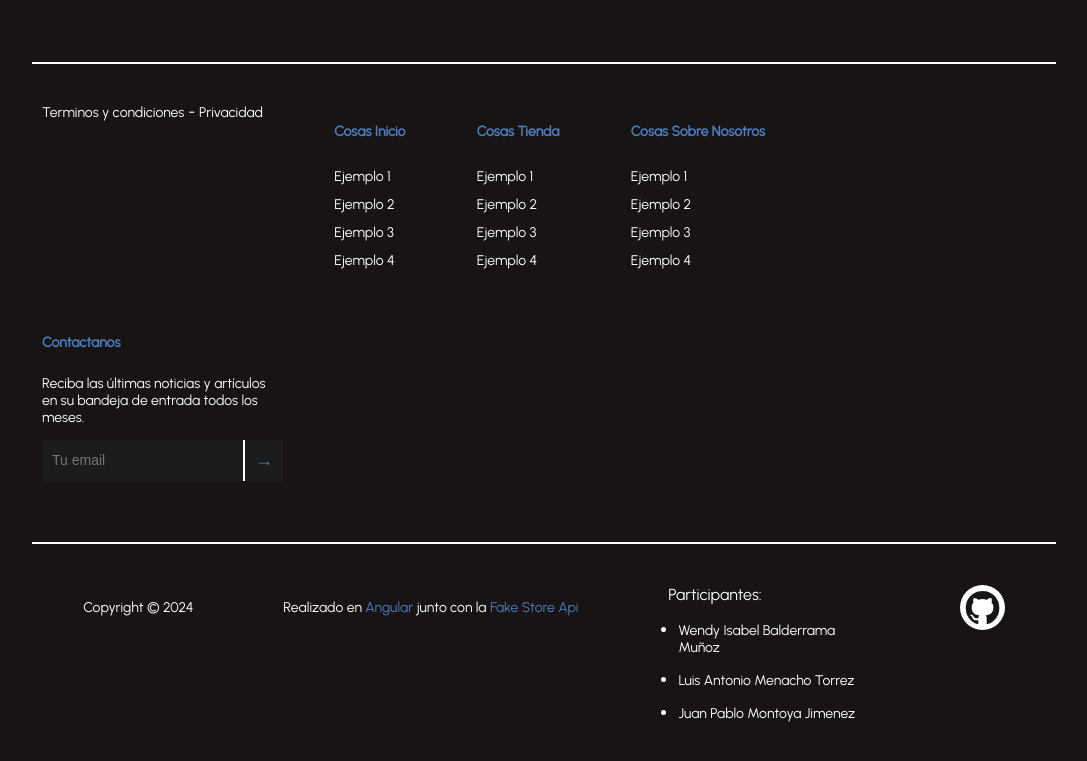
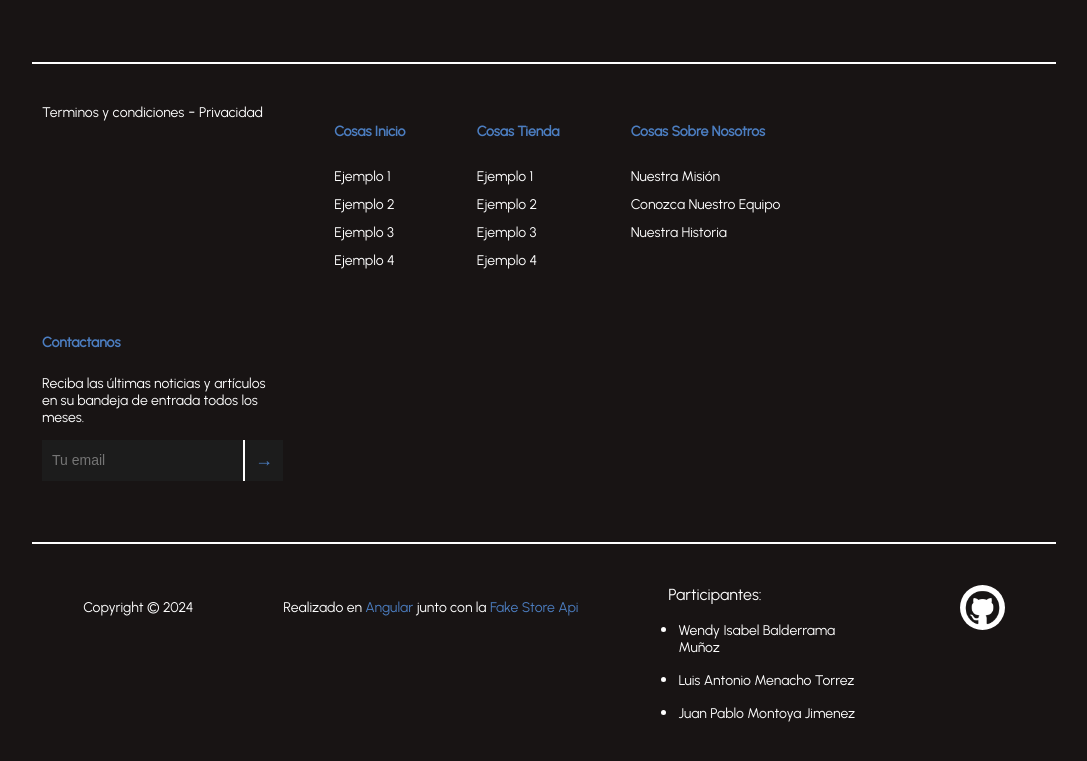
Before and after one commit to JuanpiMontoya/Trabajo_en_grupo_fake_store_api, an Angular app: page /inicio in a window 1280 px wide. Shown: the part 2085-2846 px from the top of the page, without its empty margins (96-1183 px from the left). Built offline with nearby package versions, Linux system fonts and the light colour scheme.

Commit message:
About_p pt1

```diff
--- a/src/app/app.component.html
+++ b/src/app/app.component.html
@@ -76,12 +76,11 @@
       <h5>Cosas Sobre Nosotros</h5>
       <section>
           <nav>
-              <ul id="menu-3">
-                <li><a [routerLink]="['nosotros']">Ejemplo 1</a></li>
-                <li><a [routerLink]="['nosotros']">Ejemplo 2</a></li>
-                <li><a [routerLink]="['nosotros']">Ejemplo 3</a></li>
-                <li><a [routerLink]="['nosotros']">Ejemplo 4</a></li>
-              </ul>
+            <ul id="menu-3">
+              <li><a [routerLink]="['/nosotros']" fragment="mission">Nuestra Misión</a></li>
+              <li><a [routerLink]="['/nosotros']" fragment="team">Conozca Nuestro Equipo</a></li>
+              <li><a [routerLink]="['/nosotros']" fragment="history">Nuestra Historia</a></li>
+            </ul>
           </nav>
       </section>
     </div>
--- a/src/app/paginas/nosotros/nosotros.component.html
+++ b/src/app/paginas/nosotros/nosotros.component.html
@@ -1,6 +1,6 @@
 <header>
     <div class="about-container">
-      <section class="mission">
+      <section class="mission" id="mission">
         <div class="texto">
           <h2 class="tit1">Nuestra misión</h2>
           <p class="text1">
@@ -13,7 +13,7 @@
           </div>
         </div>
       </section>
-      <section class="team">
+      <section class="team" id="team">
         <div class="texto">
           <h2 class="tit2">Conozca nuestro equipo</h2>
           <p class="text2">
@@ -26,7 +26,7 @@
           </div>
         </div>
       </section>
-      <section class="history">
+      <section class="history" id="history">
         <div class="texto">
           <h2 class="tit3">Our History</h2>
           <p class="text3">
```
